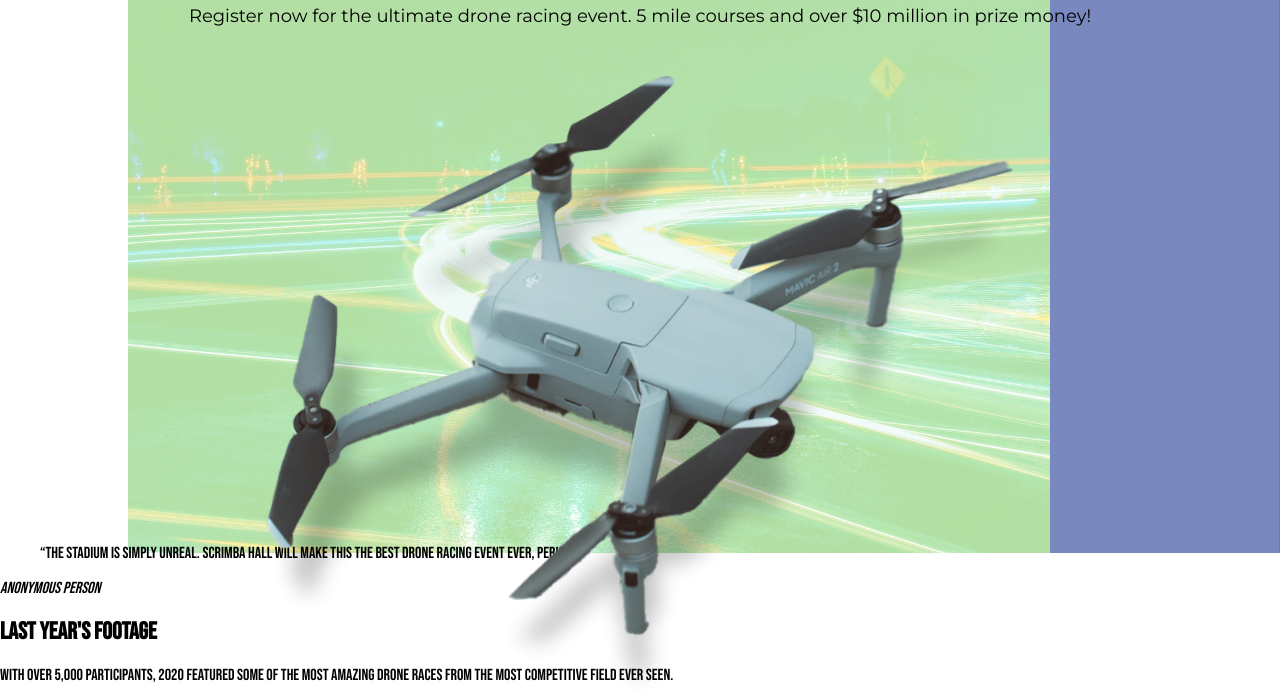
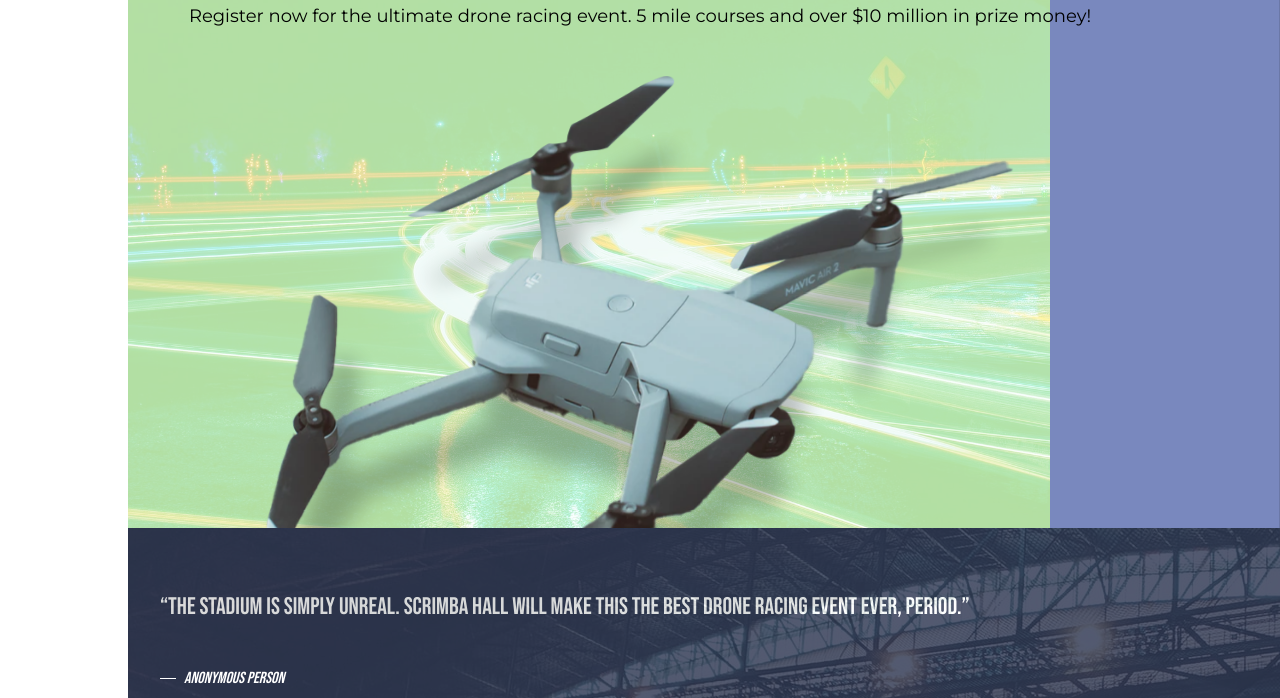
Before and after one commit to frontendella/Drone-Page, a website built with Vite: page index.html in a window 1280 px wide. Shown: the part 247-945 px from the top of the page. Built offline with nearby package versions, Linux system fonts and the light colour scheme.

Commit message:
Styled the Quote section

```diff
--- a/index.css
+++ b/index.css
@@ -150,3 +150,46 @@ h1 {
         opacity: 0;
     }
 }
+
+
+/* Section 1 */
+
+.quote {
+    width: 90%;
+    background-color: #303853;
+    color: white;
+    position: relative;
+    padding: 4em 2em;
+    margin-left: auto;
+    height: 75vh;
+}
+
+.quote:before {
+    content: '';
+    position: absolute;
+    top: 0;
+    left: 0;
+    background: url('assets/stadium.jpg');
+    width: 100%;
+    height: 100%;
+    opacity: 17%
+}
+
+blockquote {
+    margin: 0 0 2em 0;
+    font-size: 1.5rem;
+}
+
+cite {
+    position: relative;
+    padding-left: 1.5em;
+}
+
+cite:before {
+    content: '';
+    position: absolute;
+    width: 1em;
+    border-bottom: 1px solid white;
+    left: 0;
+    top: 50%
+}
```
